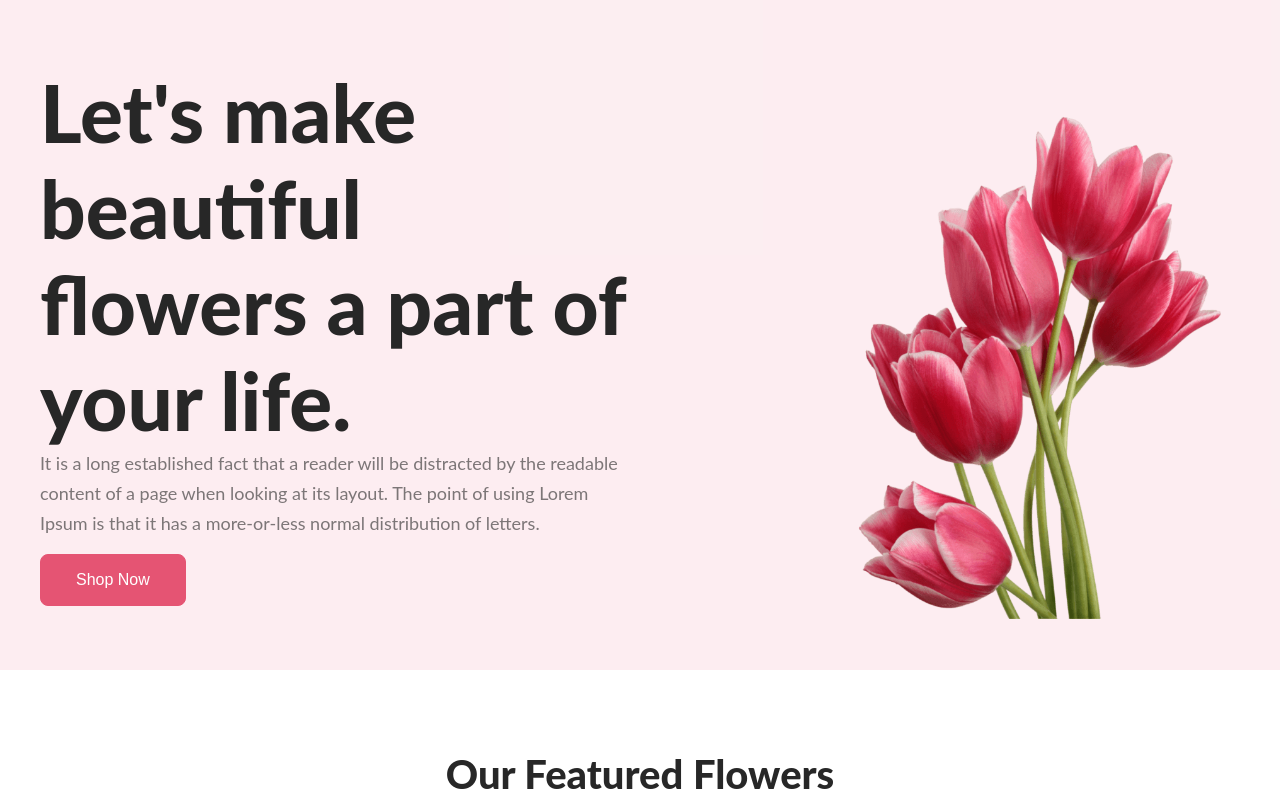
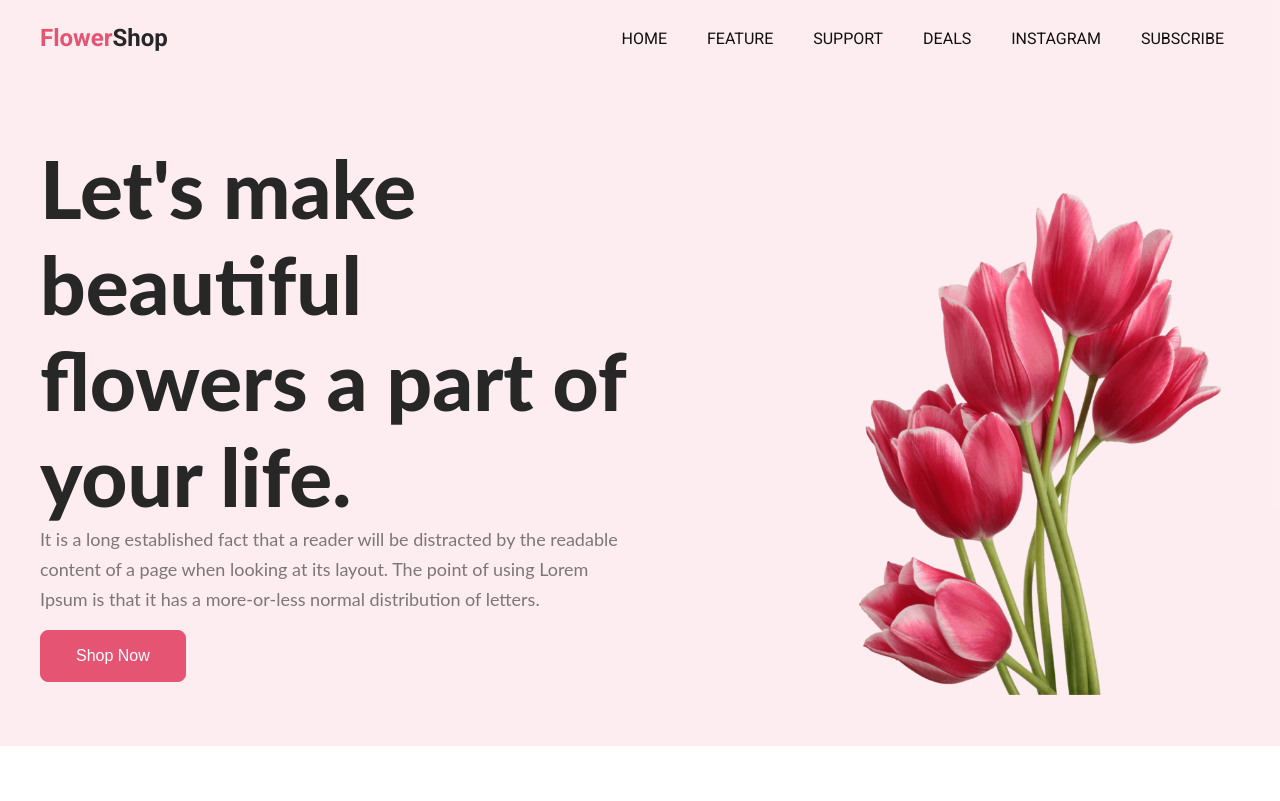
Before and after one commit to BitWizCoder/Programming-Hero-Practice-and-Assignments, a plain HTML site: page Assignments/Assignment - 01/index.html in a window 1280 px wide. Shown: the top 801 px of the page. Drawn offline with Linux system fonts and the light colour scheme.

Commit message:
added nav

```diff
--- a/Assignments/Assignment - 01/index.html
+++ b/Assignments/Assignment - 01/index.html
@@ -11,7 +11,17 @@
 <body>
     <!-- Header -->
     <header>
-        <nav></nav>
+        <nav>
+            <a href="" class="logo"><span>Flower</span>Shop</a>
+            <ul>
+                <li><a href="#">Home</a></li>
+                <li><a href="#">Feature</a></li>
+                <li><a href="#">Support</a></li>
+                <li><a href="#">Deals</a></li>
+                <li><a href="#">Instagram</a></li>
+                <li><a href="#">Subscribe</a></li>
+            </ul>
+        </nav>
         <section class="hero">
             <div class="container">
                 <div class="hero-content">
@@ -105,7 +115,8 @@
     <!-- Footer -->
     <footer>
         <h1><span>Flower</span>Shop</h1>
-        <p>It is a long established fact that a reader will be distracted by the readable <br> content of a page when looking at its layout.</p>
+        <p>It is a long established fact that a reader will be distracted by the readable <br> content of a page when
+            looking at its layout.</p>
         <p>@2020-2023, FlowerShop.com. All rights reserved. </p>
     </footer>
 
--- a/Assignments/Assignment - 01/style.css
+++ b/Assignments/Assignment - 01/style.css
@@ -59,10 +59,57 @@ body {
 
 
 /* Nav Section */
+header {
+    background-color: rgba(229, 84, 115, 0.10);
+}
+
+.logo {
+    color: #272727;
+    font-size: 1.5rem;
+    font-weight: bold;
+    text-decoration: none;
+}
+
+.logo span {
+    color: #E55473;
+}
+
+nav {
+    display: flex;
+    justify-content: space-between;
+    align-items: center;
+    flex-wrap: wrap;
+    max-width: 1200px;
+    margin: 0 auto;
+    padding: 1.5rem 0;
+}
+
+nav ul {
+    display: flex;
+    flex-wrap: wrap;
+    gap: .5rem;
+}
+
+nav li {
+    list-style: none;
+}
+
+nav ul a {
+    color: #111010;
+    text-decoration: none;
+    text-transform: uppercase;
+    padding: .8rem 1rem;
+    /* background-color: #E55473; */
+}
+
+nav ul a:hover {
+    color: #fff;
+    background-color: #E55473;
+    border-radius: .2rem;
+}
 
 /* Hero Section */
 .hero {
-    background: rgba(229, 84, 115, 0.10);
     padding-top: 4rem;
 }
 
@@ -202,10 +249,11 @@ body {
     padding-right: 15rem;
     padding-left: 1rem;
     border: none;
+    border-radius: .3rem;
 }
 
-input:focus-visible {
-    border: 1px solid red;
+input:focus {
+    outline: 1px solid #E55473;
 }
 
 /* Footer */
```
